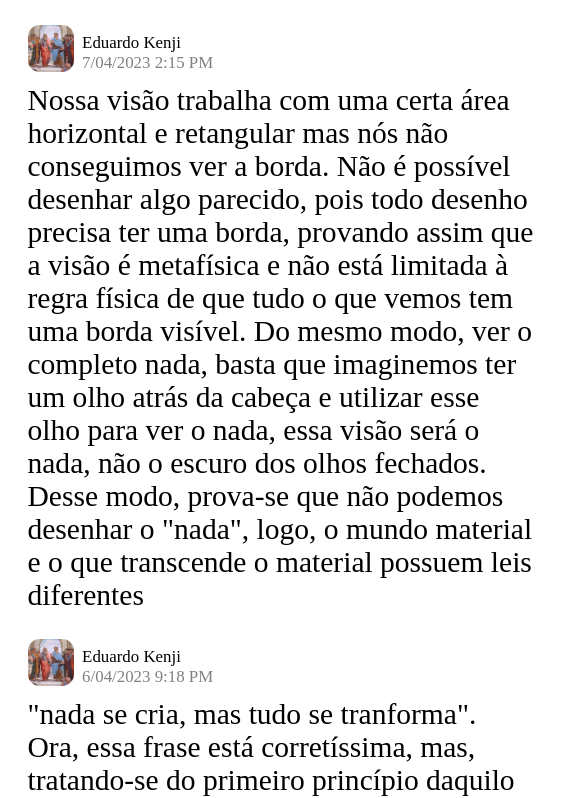
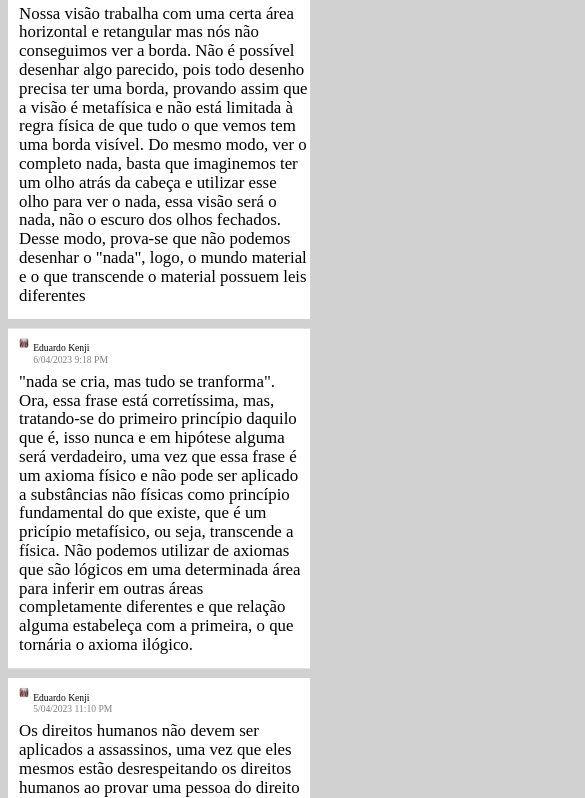
Before and after one commit to edumast/face, a plain HTML site: page index.html in a window 390 px wide. Shown: the part 120-918 px from the top of the page, 585 px wide, since content can reach past the window. Drawn offline with Linux system fonts and the light colour scheme.

Commit message:
Add files via upload

```diff
--- a/bg.css
+++ b/bg.css
@@ -1,3 +1,7 @@
+body{
+  background:#d1d1d1;
+}
+
 .hora{
     color:blue;
     padding:2vh;
@@ -24,7 +28,7 @@ margin-top:1vh;
 				margin-right: auto;
 }
 .img{
-				transform:translatey(-1%)translatex(10%);
+				transform:translatey(-1vw)translatex(6vh);
 				height:60rem;
 				width:60rem;
 
@@ -38,11 +42,14 @@ margin-top:1vh;
 				padding-left:5vw;
 				padding-right:1vw;
 				font-family: "Times New Roman", Times, serif;
+				background:white;
+						  margin-top:2vh;
+						  padding-bottom:3vh;
 }
 
 .ft_usr{
-    width: 12vw;
-    height: 12vw;
+    width: 6vh;
+
     margin-bottom: -1vh;
     border-radius:25%;
     float:left;
@@ -50,7 +57,7 @@ margin-top:1vh;
 }
 
 .name{
-   margin-top: -3%;
+   margin-top: -3vh;
 
 }
 
@@ -65,7 +72,7 @@ font-size:2vh;
 
 .txt_b{
     margin-top: 7vh;
-
+    width: 100%;
 }
 
 .tempo{
@@ -91,3 +98,14 @@ cite{
 .espaço{
     padding-bottom: 13vh;
 }
+ @media(max-width: 574px) {
+.ft_usr{
+  width:2vh;
+}
+
+    body{
+        transform: scale(0.57);
+    transform-origin: 0 0;
+    }
+
+    }
```
